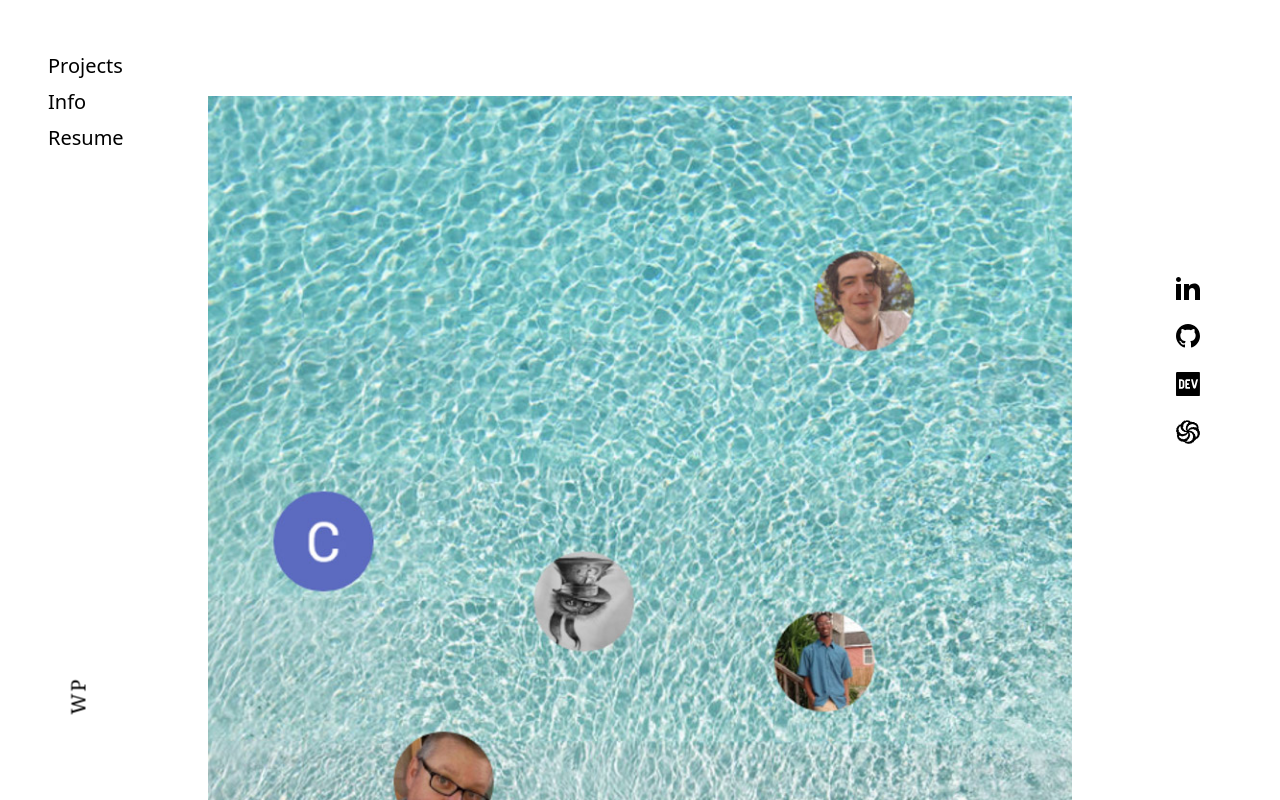
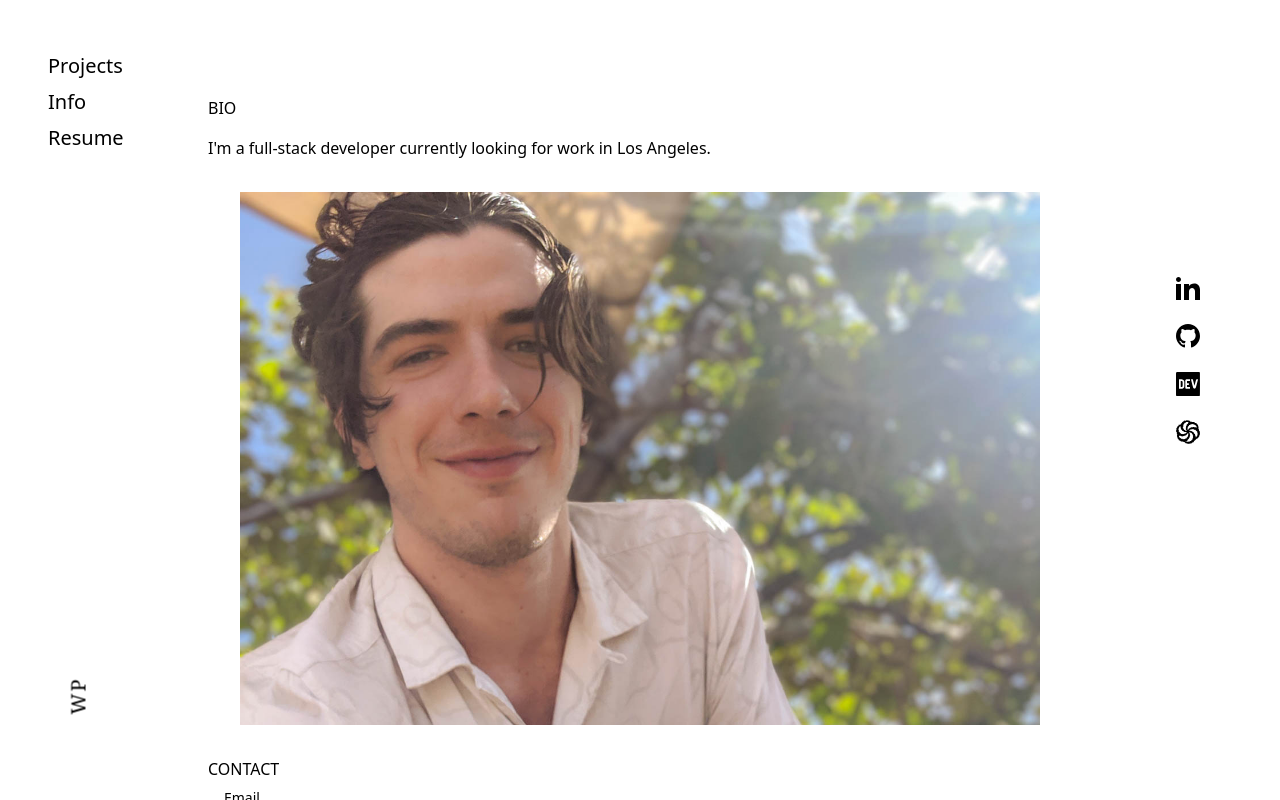
Before and after one commit to wpreble1/portfolio, a React (Create React App) app in the folder client/: page /info in a window 1280 px wide. Shown: the top 800 px of the page. Built offline with nearby package versions, Linux system fonts and the light colour scheme.

Commit message:
Style info page

```diff
--- a/client/src/pages/InfoPage.tsx
+++ b/client/src/pages/InfoPage.tsx
@@ -2,7 +2,7 @@ import React, { FC, ReactElement } from 'react';
 
 import { LinkText } from '../components';
 
-import test from '../images/uc/uc-tile.jpg';
+import info from '../images/info.jpg';
 
 interface InfoPageProps {
   setFullCover: any;
@@ -14,13 +14,13 @@ const InfoPage: FC<InfoPageProps> = ({ setFullCover }): ReactElement => {
   return (
     <div className="h-full lg:mx-40 pb-8">
       <div className="h-full bg-white my-0 mx-auto pt-16 px-6 pb-6 lg:pt-24 lg:px-12">
-        <img className="pb-8" src={test} alt="" />
         <h2 className="uppercase">Bio</h2>
         <p className="pt-4">
           I&apos;m a full-stack developer currently looking for work in Los
           Angeles.
         </p>
-        <h2 className="uppercase pt-8 pb-1">Contact</h2>
+        <img className="p-8" src={info} alt="" />
+        <h2 className="uppercase pb-1">Contact</h2>
         <ul className="list-none">
           <LinkText
             link="mailto:wpreble1@gmail.com"
```
